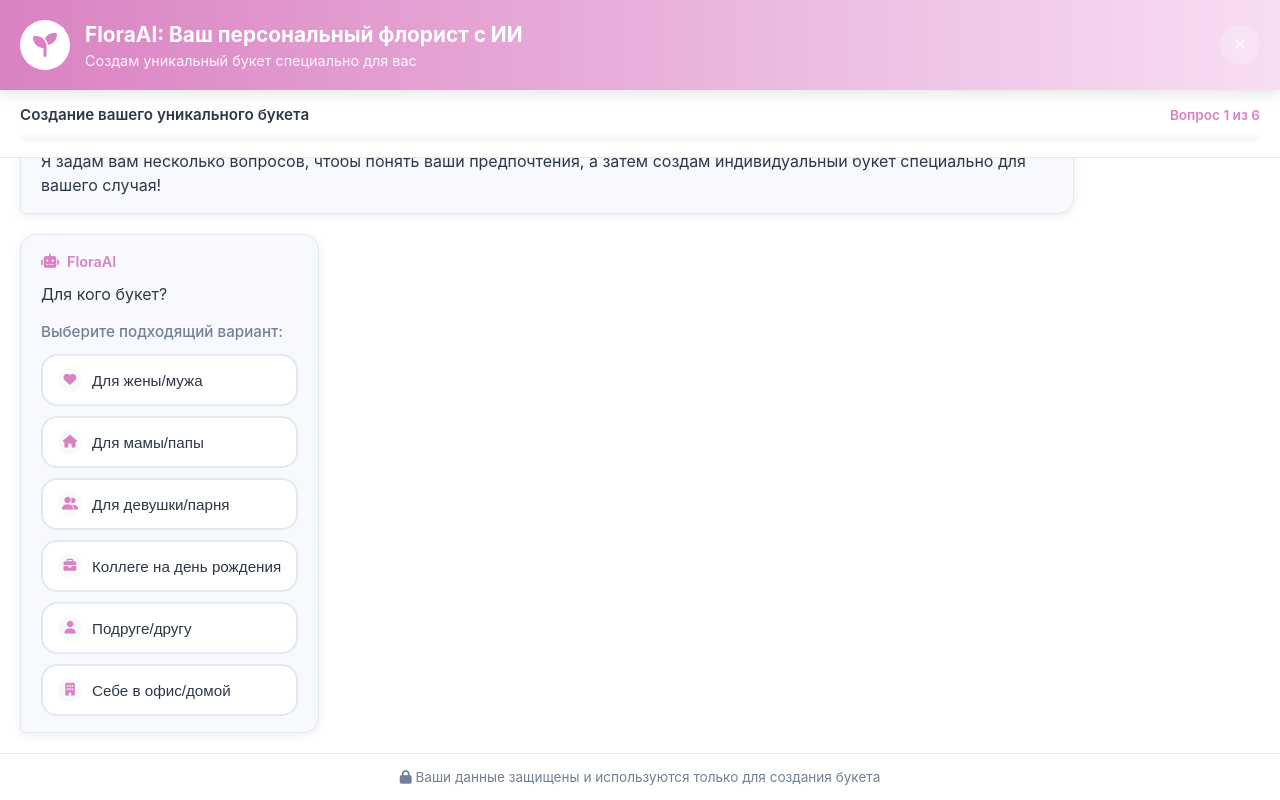
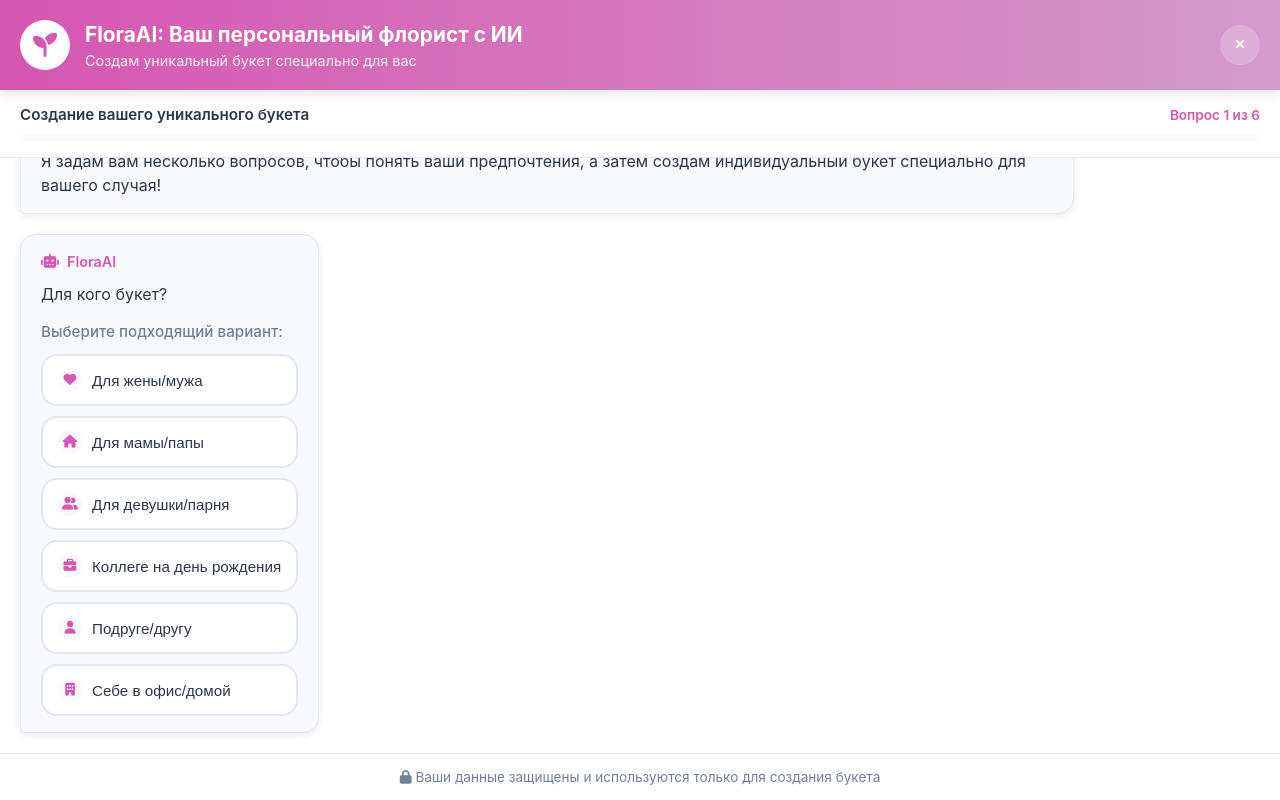
Before and after one commit to katshuuu/FloraMind, a plain HTML site: page chat.html in a window 1280 px wide. Drawn offline with Linux system fonts and the light colour scheme.

Commit message:
я спать

```diff
--- a/chat.html
+++ b/chat.html
@@ -13,8 +13,8 @@
         }
 
         :root {
-            --primary: #da82c1;
-            --primary-light: #f7def4;
+            --primary: #d656b1;
+            --primary-light: #d39bcb;
             --secondary: #d23f5f;
             --accent: #4fd1c7;
             --success: #38b2ac;
```
